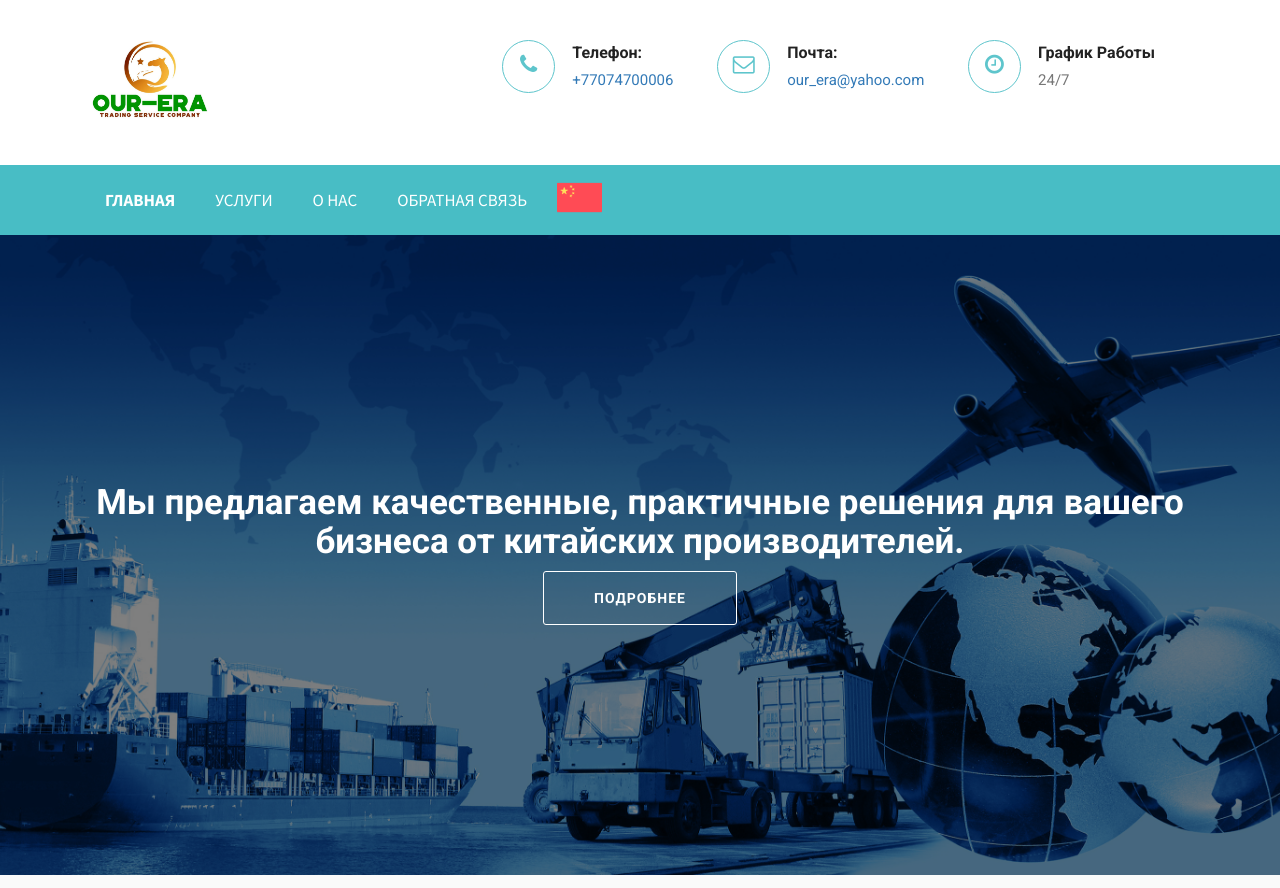
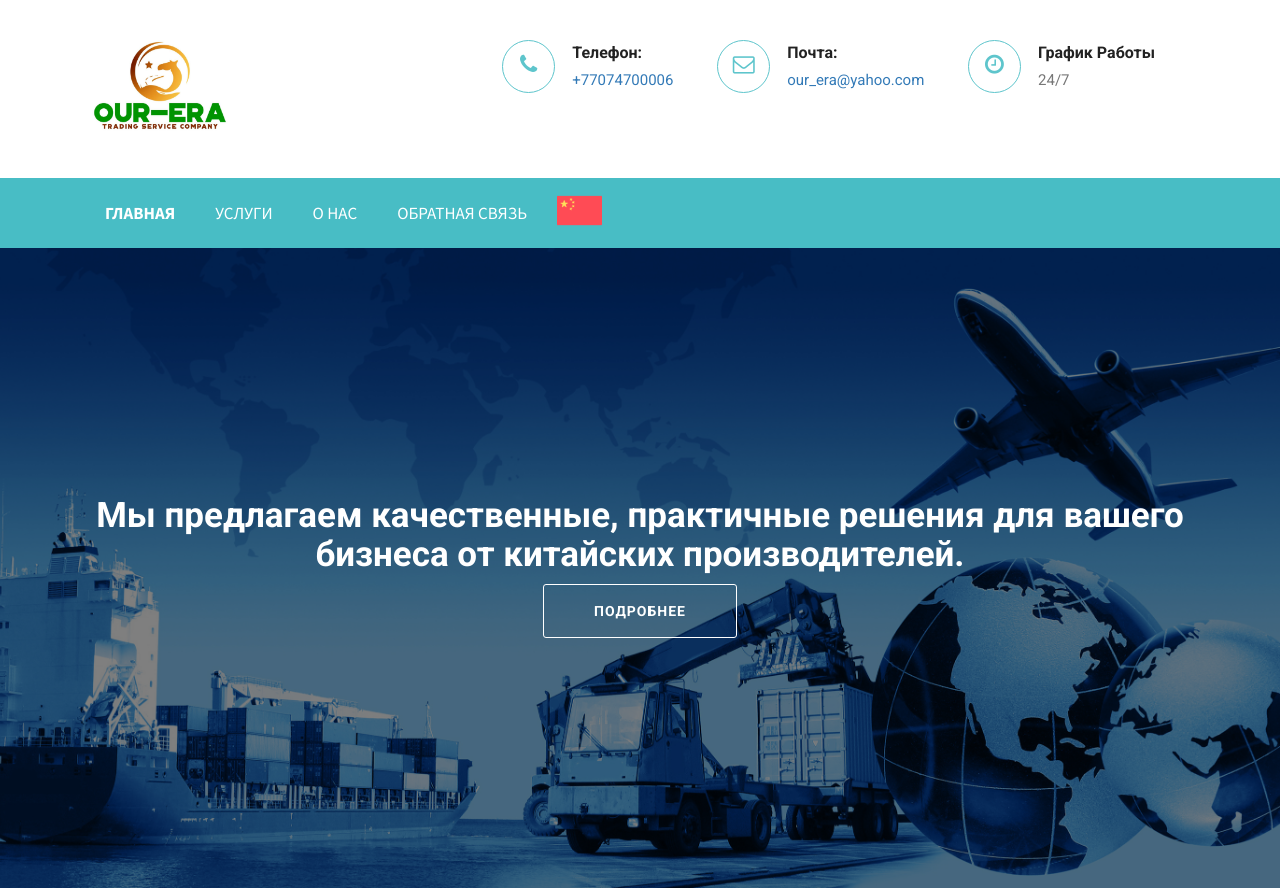
Before and after one commit to Mankunian/our-era, a plain HTML site: page index.html in a window 1280 px wide. Shown: the top 888 px of the page. Drawn offline with Linux system fonts and the light colour scheme; some packages are replaced by stand-ins of ours.

Commit message:
пилотная версия

```diff
--- a/index.html
+++ b/index.html
@@ -37,7 +37,7 @@
                         <div class="logo">
                             <figure>
                                 <a href="index.html">
-                                    <img src="images/trade/logo.jpg" alt="" width="130">
+                                    <img src="images/trade/logo.jpg" alt="" width="150">
                                 </a>
                             </figure>
                         </div>
```
